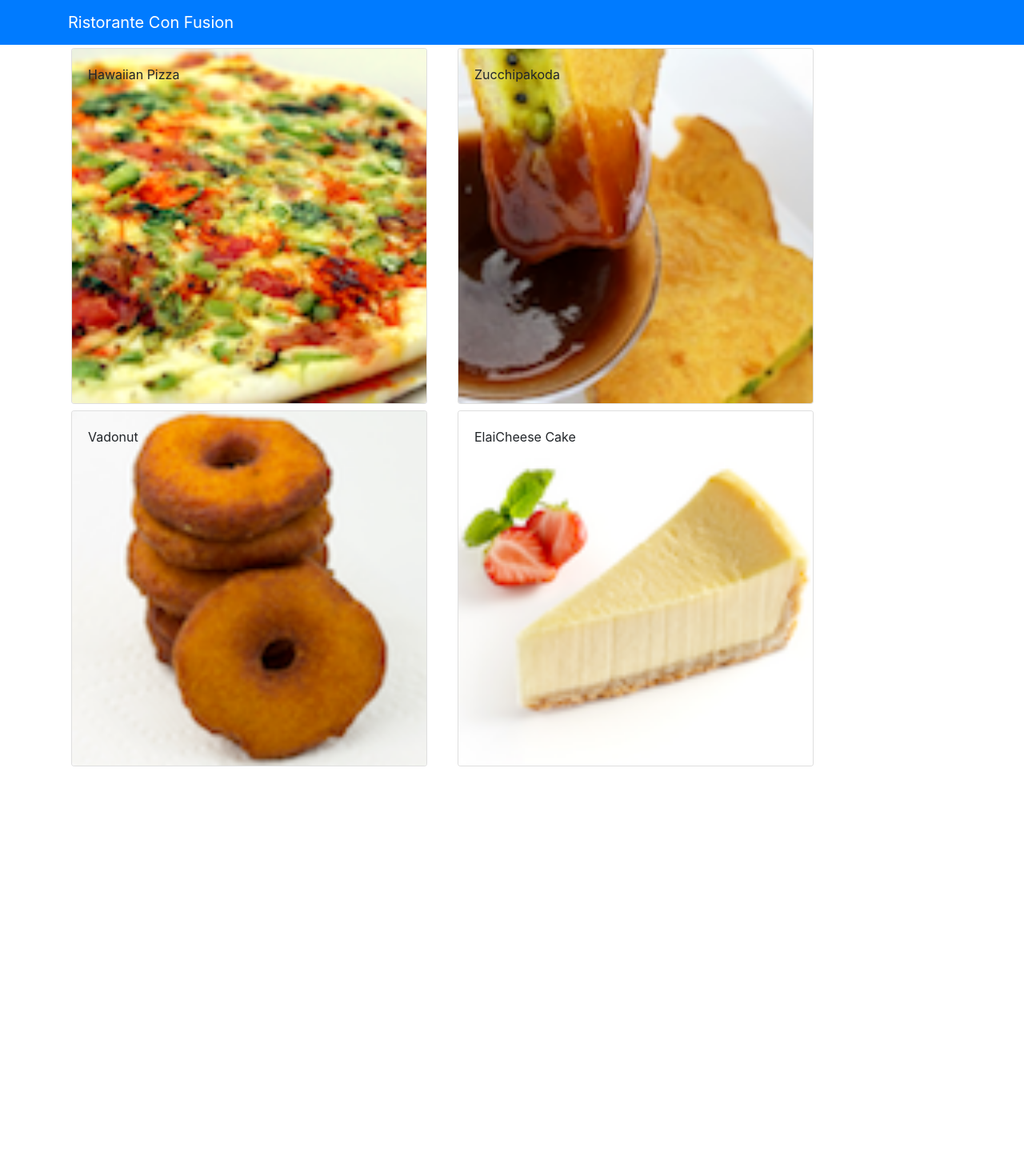
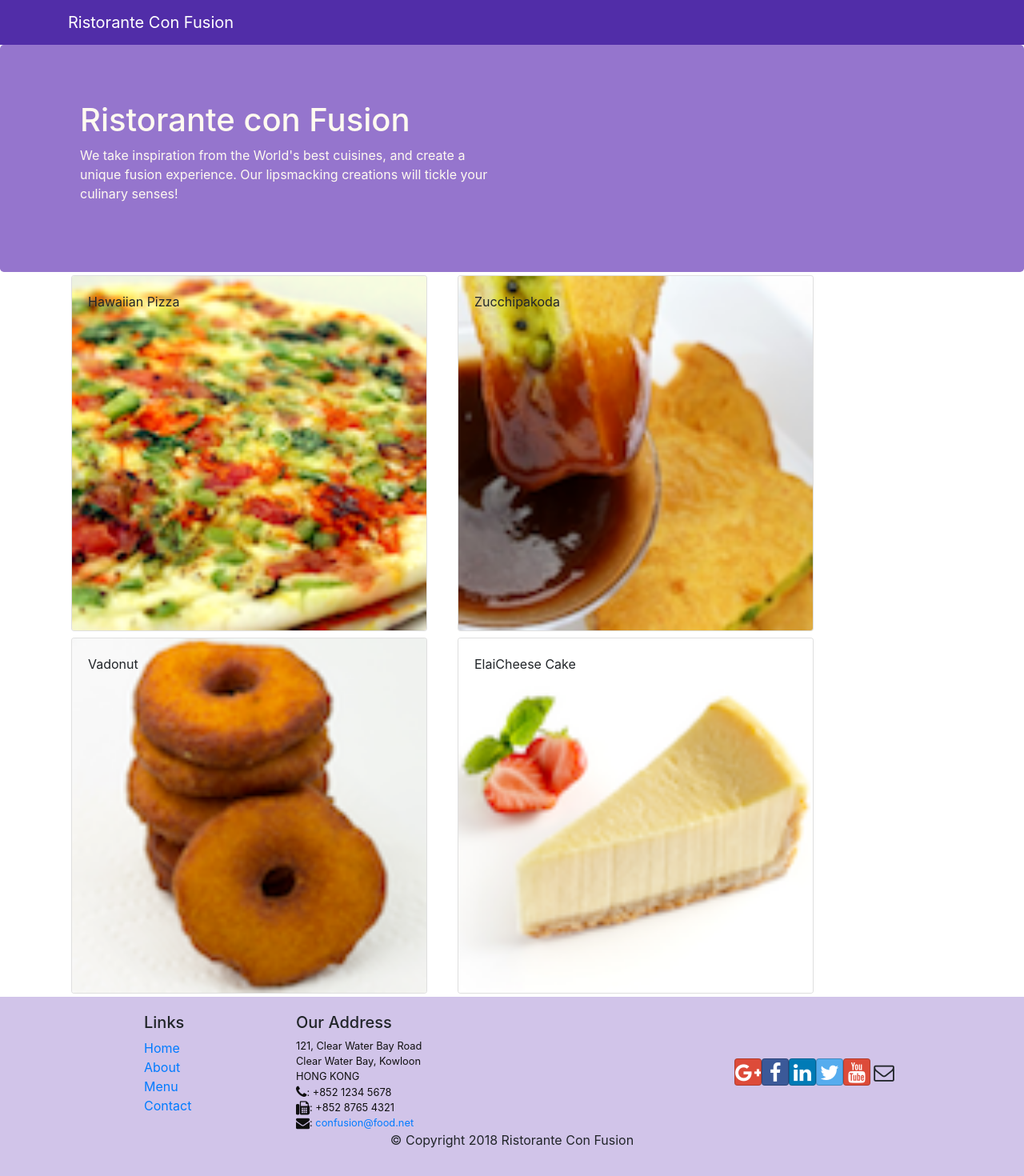
Before and after one commit to PwtanSG/confusion, a React (Create React App) app: page /contactus in a window 1280 px wide. Shown: the top 1470 px of the page at 80% size. Before the commit the page ends 962 px from the top, so only its background shows below. Built offline with nearby package versions, Linux system fonts and the light colour scheme.

Commit message:
Wk2-ex-header-footer

```diff
--- a/package.json
+++ b/package.json
@@ -8,6 +8,8 @@
     "@testing-library/react": "^11.1.0",
     "@testing-library/user-event": "^12.1.10",
     "bootstrap": "^4.5.3",
+    "bootstrap-social": "^5.1.1",
+    "font-awesome": "^4.7.0",
     "react": "^17.0.1",
     "react-bootstrap": "^1.4.0",
     "react-dom": "^17.0.1",
--- a/src/App.css
+++ b/src/App.css
@@ -1,3 +1,33 @@
-.App {
-  text-align: left
+.row-header{
+  margin:0px auto;
+  padding:0px auto;
 }
+
+.row-content {
+  margin:0px auto;
+  padding: 50px 0px 50px 0px;
+  border-bottom: 1px ridge;
+  min-height:400px;
+}
+
+.footer{
+  background-color: #D1C4E9;
+  margin:0px auto;
+  padding: 20px 0px 20px 0px;
+}
+.jumbotron {
+  padding:70px 30px 70px 30px;
+  margin:0px auto;
+  background: #9575CD ;
+  color:floralwhite;
+}
+
+address{
+  font-size:80%;
+  margin:0px;
+  color:#0f0f0f;
+}
+
+.navbar-dark {
+  background-color: #512DA8;
+}
--- a/src/App.js
+++ b/src/App.js
@@ -1,9 +1,9 @@
 import React, { Component } from 'react'
-import { Navbar, NavbarBrand } from 'reactstrap';
+//import { Navbar, NavbarBrand } from 'reactstrap';
 //import MenuMedia from './components/MenuMediaComponent';
 import Main from './components/MainComponent';
 import './App.css';
-import {DISHES} from './shared/dishes'
+//import {DISHES} from './shared/dishes'
 //import DishDetail from './components/DishdetailComponent';
 
 class App extends Component {
--- /dev/null
+++ b/src/components/FooterComponent.js
@@ -0,0 +1,49 @@
+import React from 'react'
+
+function Footer(props) {
+    return (
+<div className="footer">
+        <div className="container">
+            <div className="row justify-content-center">
+                <div className="col-4 offset-1 col-sm-2">
+                    <h5>Links</h5>
+                    <ul className="list-unstyled">
+                        <li><a href="#">Home</a></li>
+                        <li><a href="#">About</a></li>
+                        <li><a href="#">Menu</a></li>
+                        <li><a href="contactus.html">Contact</a></li>
+                    </ul>
+                </div>
+                <div className="col-7 col-sm-5">
+                    <h5>Our Address</h5>
+                    <address>
+		              121, Clear Water Bay Road<br />
+		              Clear Water Bay, Kowloon<br />
+		              HONG KONG<br />
+		              <i className="fa fa-phone fa-lg"></i>: +852 1234 5678<br />
+		              <i className="fa fa-fax fa-lg"></i>: +852 8765 4321<br />
+		              <i className="fa fa-envelope fa-lg"></i>: <a href="mailto:confusion@food.net">
+                         confusion@food.net</a>
+                    </address>
+                </div>
+                <div className="col-12 col-sm-4 align-self-center">
+                    <div className="text-center">
+                        <a className="btn btn-social-icon btn-google" href="http://google.com/+"><i className="fa fa-google-plus"></i></a>
+                        <a className="btn btn-social-icon btn-facebook" href="http://www.facebook.com/profile.php?id="><i className="fa fa-facebook"></i></a>
+                        <a className="btn btn-social-icon btn-linkedin" href="http://www.linkedin.com/in/"><i className="fa fa-linkedin"></i></a>
+                        <a className="btn btn-social-icon btn-twitter" href="http://twitter.com/"><i className="fa fa-twitter"></i></a>
+                        <a className="btn btn-social-icon btn-google" href="http://youtube.com/"><i className="fa fa-youtube"></i></a>
+                        <a className="btn btn-social-icon" href="mailto:"><i className="fa fa-envelope-o"></i></a>
+                    </div>
+                </div>
+            </div>
+            <div className="row justify-content-center">
+                <div className="col-auto">
+                    <p>© Copyright 2018 Ristorante Con Fusion</p>
+                </div>
+            </div>
+        </div>
+    </div>
+    );
+}
+export default Footer;
--- /dev/null
+++ b/src/components/HeaderComponent.js
@@ -0,0 +1,27 @@
+import React, {Component} from 'react';
+import { Navbar, NavbarBrand , Jumbotron} from 'reactstrap';
+
+class Header extends Component {
+    render() {
+        return (
+            <React.Fragment>
+                <Navbar dark>
+                <div className="container">
+                    <NavbarBrand href="/">Ristorante Con Fusion</NavbarBrand>
+                </div>
+                </Navbar>
+                <Jumbotron>
+                    <div className="container">
+                        <div className="row row-header">
+                            <div className="col-12 col-sm-6">
+                            <h1>Ristorante con Fusion</h1>
+                                <p>We take inspiration from the World's best cuisines, and create a unique fusion experience. Our lipsmacking creations will tickle your culinary senses!</p>
+                            </div>
+                        </div>
+                    </div>
+                </Jumbotron>
+            </React.Fragment>
+        );
+    }
+}
+export default Header;
--- a/src/components/MainComponent.js
+++ b/src/components/MainComponent.js
@@ -1,6 +1,7 @@
 import React, { Component } from 'react';
-import { Navbar, NavbarBrand } from 'reactstrap';
 import Menu from './MenuComponent';
+import Header from './HeaderComponent';
+import Footer from './FooterComponent';
 import DishDetail from './DishdetailComponent';
 import { DISHES } from '../shared/dishes';
 
@@ -29,14 +30,11 @@
     const myDishId = 0
     return (
       <div>
-        <Navbar dark color="primary">
-          <div className="container">
-            <NavbarBrand href="/">Ristorante Con Fusion</NavbarBrand>
-          </div>
-        </Navbar>
+        <Header />
         <Menu dishes={this.state.dishes}
           onClick={(dishId) => this.onDishSelect(dishId)} />
         <DishDetail dishSelected={this.state.dishes.filter((dish) => dish.id === this.state.selectedDish)[0]} />
+        <Footer />
      </div>
     );
   }
--- a/src/index.js
+++ b/src/index.js
@@ -1,6 +1,8 @@
 import React from 'react';
 import ReactDOM from 'react-dom';
 import 'bootstrap/dist/css/bootstrap.min.css';
+import 'font-awesome/css/font-awesome.css';
+import 'bootstrap-social/bootstrap-social.css';
 import './index.css';
 import App from './App';
 import reportWebVitals from './reportWebVitals';
```
Also changed, not shown: 1 other file (tests, documents, lock files or other folders).
